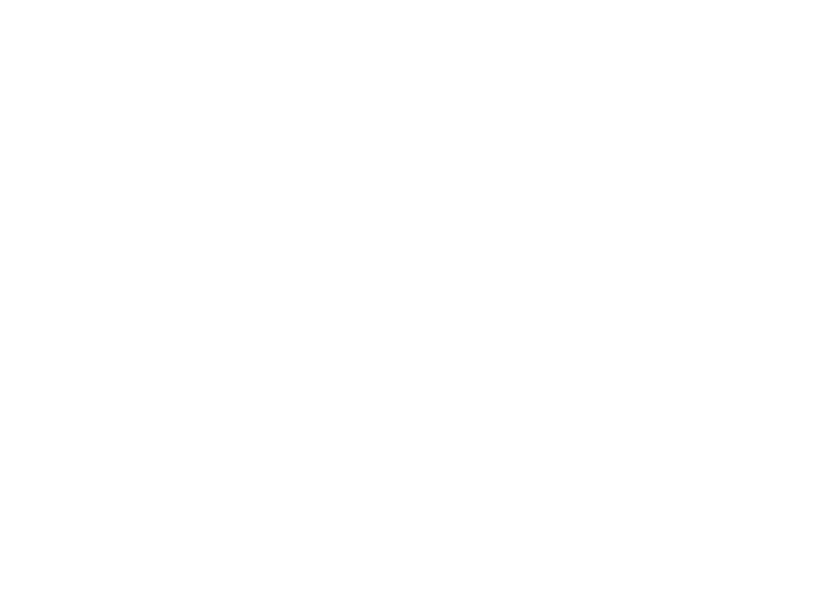
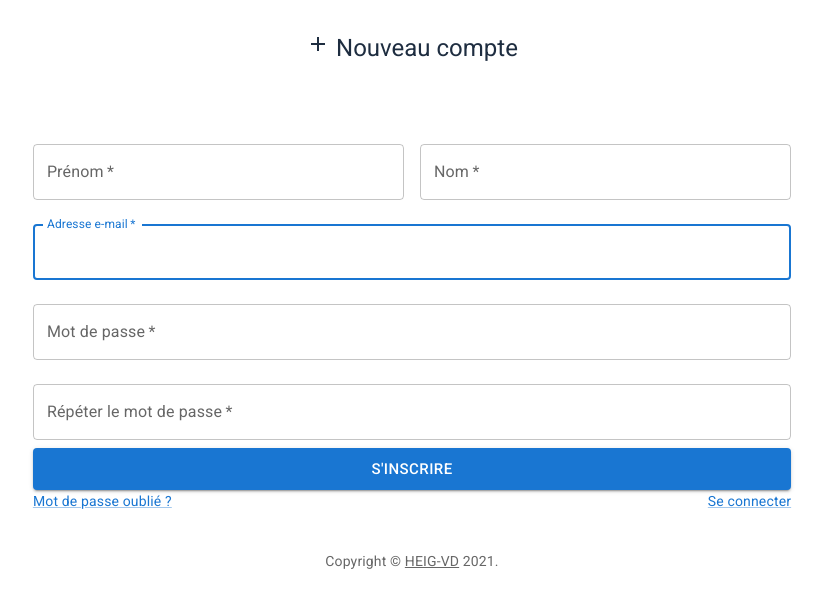
Before and after one commit to Note-thing/frontend, a React (Create React App) app: page /signup in a window 1280 px wide. Shown: the top 608 px of the page, without its empty margins (228-1051 px from the left). Built offline with nearby package versions, Linux system fonts and the light colour scheme.

Commit message:
Signup Form View

```diff
--- a/src/App.js
+++ b/src/App.js
@@ -3,7 +3,8 @@
 import 'typeface-roboto'
 import { BrowserRouter, Switch, Route } from "react-router-dom";
 import AppLayout from "./layout/AppLayout";
-import LoginLayout from "./layout/LoginLayout";
+import Login from "./layout/login/Login";
+import Signup from "./layout/login/Signup";
 import { MainProvider } from './context/MainContext'
 import ProtectedRoute from './layout/ProtectedRoute'
 
@@ -13,7 +14,8 @@
             <BrowserRouter>
                 <Switch>
                     <ProtectedRoute exact path="/" component={AppLayout}></ProtectedRoute>
-                    <Route exact path="/login" component={LoginLayout}></Route>
+                    <Route exact path="/login" component={Login}></Route>
+                    <Route exact path="/signup" component={Signup}></Route>
                 </Switch>
             </BrowserRouter>
         </MainProvider>
--- a/src/layout/LoginLayout.js
+++ b/src/layout/login/Login.js
@@ -1,9 +1,10 @@
 import React, { useContext } from 'react';
-import { MainContext } from '../context/MainContext';
+import { MainContext } from '../../context/MainContext';
+import { useInput } from '../../hooks/useInput';
 import { useHistory } from "react-router-dom";
-import { useInput } from '../hooks/useInput';
+import LoginIcon from '@mui/icons-material/Login';
+
 import {
-    Icon,
     Typography,
     Box,
     Grid,
@@ -14,7 +15,7 @@
     Link
 } from '@mui/material'
 
-const LoginLayout = () => {
+const Login = () => {
 
     let history = useHistory();
 
@@ -42,11 +43,8 @@
                 item
                 square
             >
-
-            <Icon className="app-signin" />
-
-            <Typography component="h1" variant="h5" align="center">
-              Connexion
+            <Typography sx={{ mt:4, mb:8 }} component="h1" variant="h5" align="center">
+              <LoginIcon align="center" /> Connection
             </Typography>
 
             <form noValidate>
@@ -122,4 +120,4 @@
     );
   }
 
-  export default LoginLayout;
+  export default Login;
--- /dev/null
+++ b/src/layout/login/Signup.js
@@ -0,0 +1,167 @@
+import React, { useContext } from 'react';
+import { MainContext } from '../../context/MainContext';
+import { useInput } from '../../hooks/useInput';
+import { useHistory } from "react-router-dom";
+import AddIcon from '@mui/icons-material/Add';
+
+import {
+    Typography,
+    Box,
+    Grid,
+    TextField,
+    Button,
+    Link
+} from '@mui/material'
+
+const Signup = () => {
+
+    let history = useHistory();
+
+    const { dispatch } = useContext(MainContext);
+
+    // keep track of the input states
+    // each keystroke (onChange event listener) is saved within the state
+    const { value:firstname,          bind:bindFirstname        } = useInput('');
+    const { value:lastname,           bind:bindLastname         } = useInput('');
+    const { value:email,              bind:bindEmail            } = useInput('');
+    const { value:password,           bind:bindPassword         } = useInput('');
+    const { value:passwordRepeat,     bind:bindPasswordRepeat   } = useInput('');
+
+    const buttonSignUp = (e) => {
+        e.preventDefault();
+        dispatch({type:'signup', user: {
+          firstname : firstname,
+          lastname : lastname,
+          email : email,
+          isAuthenticated : false,
+        }});
+        history.push("/");
+    }
+
+    const redirectPage = (link) => history.push(link);
+    return (
+        <Grid container
+            direction="column"
+            alignItems="center"
+            spacing={4}
+            >
+            <Grid
+                item
+                square
+            >
+            <Typography sx={{ mt:4, mb:8 }}  component="h1" variant="h5" align="center">
+              <AddIcon align="center" /> Nouveau compte
+            </Typography>
+
+            <form noValidate>
+              <Grid container columnSpacing={2} justifyContent="space-between">
+                <Grid item xs>
+                    <TextField
+                    variant="outlined"
+                    margin="normal"
+                    required
+                    fullWidth
+                    id="firstname"
+                    label="Prénom"
+                    name="firstname"
+                    autoComplete="firstname"
+                    autoFocus
+                    { ...bindFirstname }
+                  />
+                </Grid>
+                <Grid item xs>
+                    <TextField
+                    variant="outlined"
+                    margin="normal"
+                    required
+                    fullWidth
+                    id="lastname"
+                    label="Nom"
+                    name="lastname"
+                    autoComplete="lastname"
+                    autoFocus
+                    { ...bindLastname }
+                  />
+                </Grid>
+              </Grid>
+              <TextField
+                variant="outlined"
+                margin="normal"
+                required
+                fullWidth
+                id="email"
+                label="Adresse e-mail"
+                name="email"
+                autoComplete="email"
+                autoFocus
+                { ...bindEmail }
+              />
+              <TextField
+                variant="outlined"
+                margin="normal"
+                required
+                fullWidth
+                name="password"
+                label="Mot de passe"
+                type="password"
+                id="password"
+                autoComplete="current-password"
+                { ...bindPassword }
+              />
+              <TextField
+                variant="outlined"
+                margin="normal"
+                required
+                fullWidth
+                name="passwordRepeat"
+                label="Répéter le mot de passe"
+                type="passwordRepeat"
+                id="passwordRepeat"
+                autoComplete="repeated-password"
+                { ...bindPasswordRepeat }
+              />
+              <Button
+                type="submit"
+                fullWidth
+                variant="contained"
+                color="primary"
+                size="large"
+                onClick= { buttonSignUp }
+              >
+                S'inscrire
+              </Button>
+              <Grid container>
+                <Grid item xs>
+                <Link href="#" variant="body2" onClick={ () => redirectPage("/lost_password")}>
+                    {"Mot de passe oublié ?"}
+                  </Link>
+                </Grid>
+                <Grid item>
+                  <Link href="#" variant="body2" onClick={ () => redirectPage("/login")}>
+                    {"Se connecter"}
+                  </Link>
+                </Grid>
+              </Grid>
+              <Box mt={5}>
+                <Copyright />
+              </Box>
+            </form>
+        </Grid>
+      </Grid>
+    );
+}
+
+function Copyright() {
+    return (
+      <Typography variant="body2" color="textSecondary" align="center">
+        {'Copyright © '}
+        <Link color="inherit" href="https://heig-vd.ch//">
+          HEIG-VD
+        </Link>{' '}
+        {new Date().getFullYear()}
+        {'.'}
+      </Typography>
+    );
+  }
+
+  export default Signup;
```
Also changed, not shown: 1 other file (tests, documents, lock files or other folders).
